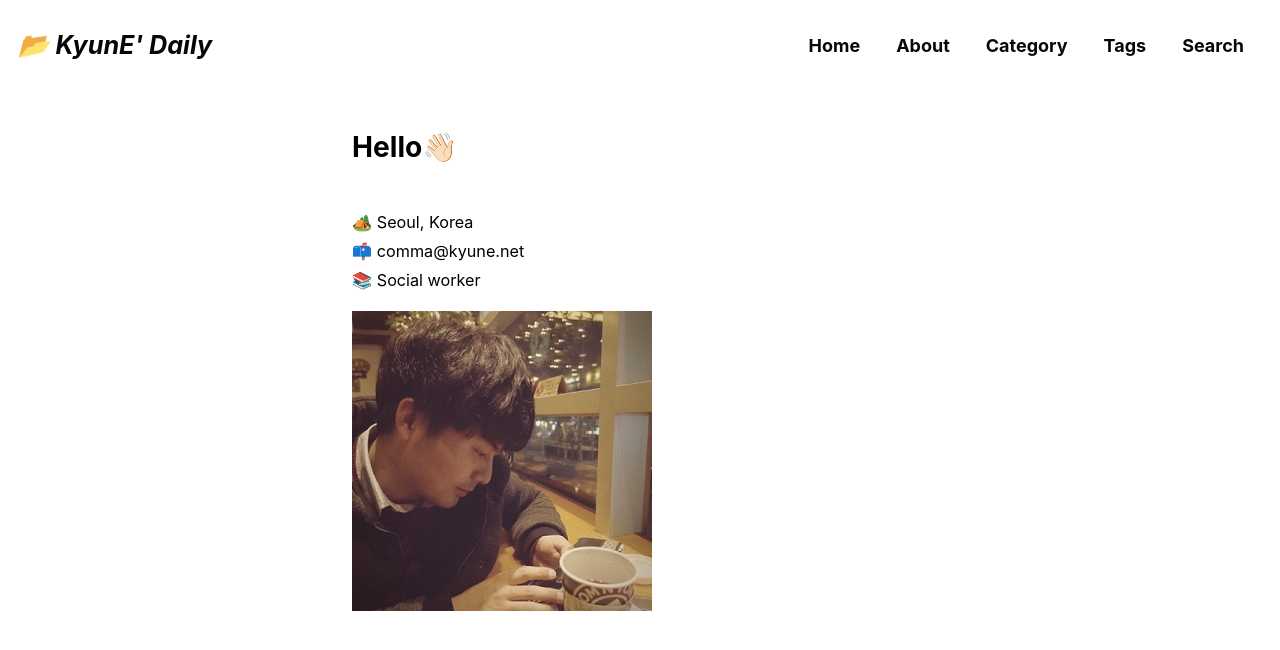
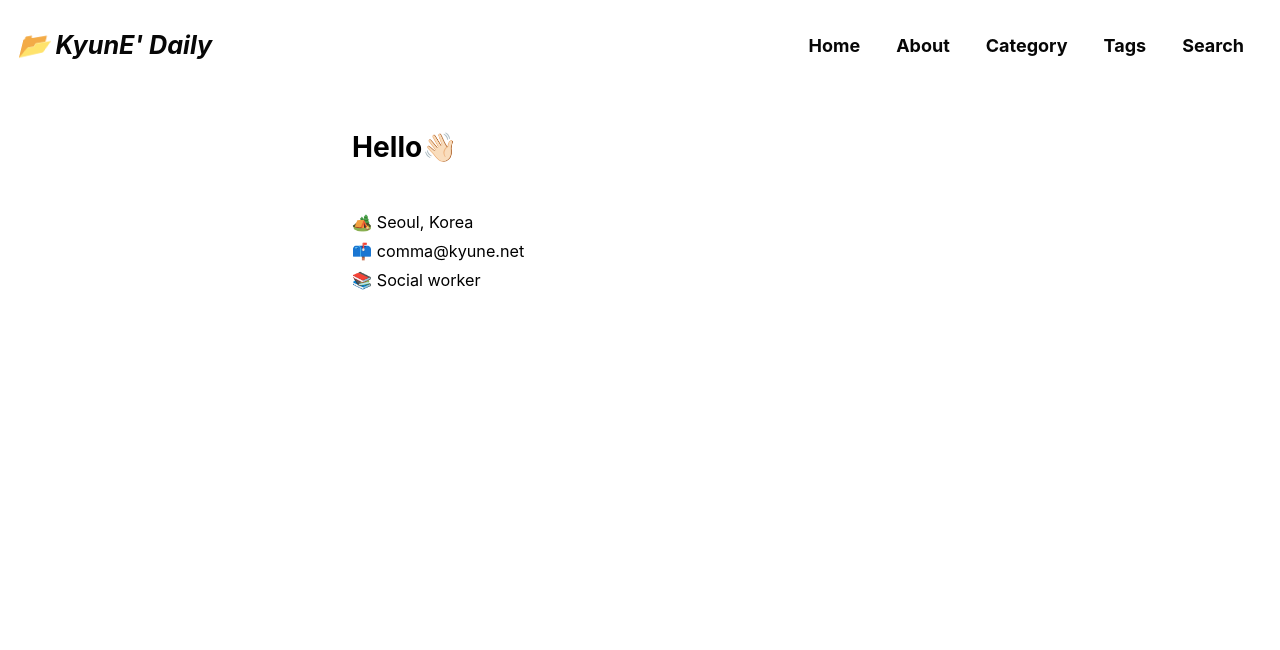
Before and after one commit to Ra1nbox/ra1nbox.github.io, a Jekyll site: the page built from _pages/about.md, in a window 1280 px wide and 900 px high. Shown: the top 650 px of the window. Built offline with Jekyll 4.4.1, drawn with Linux system fonts in a browser that asks for light colours; cached includes are drawn as plain includes; some web fonts are replaced.

Commit message:
deleted auouy

```diff
--- a/_pages/about.md
+++ b/_pages/about.md
@@ -7,4 +7,3 @@ comments: false
 🏕️ Seoul, Korea<br>
 📫 comma@kyune.net<br>
 📚 Social worker<br>
-<img src='/assets/images/IMG_3179.JPG' align='left'/>
```
